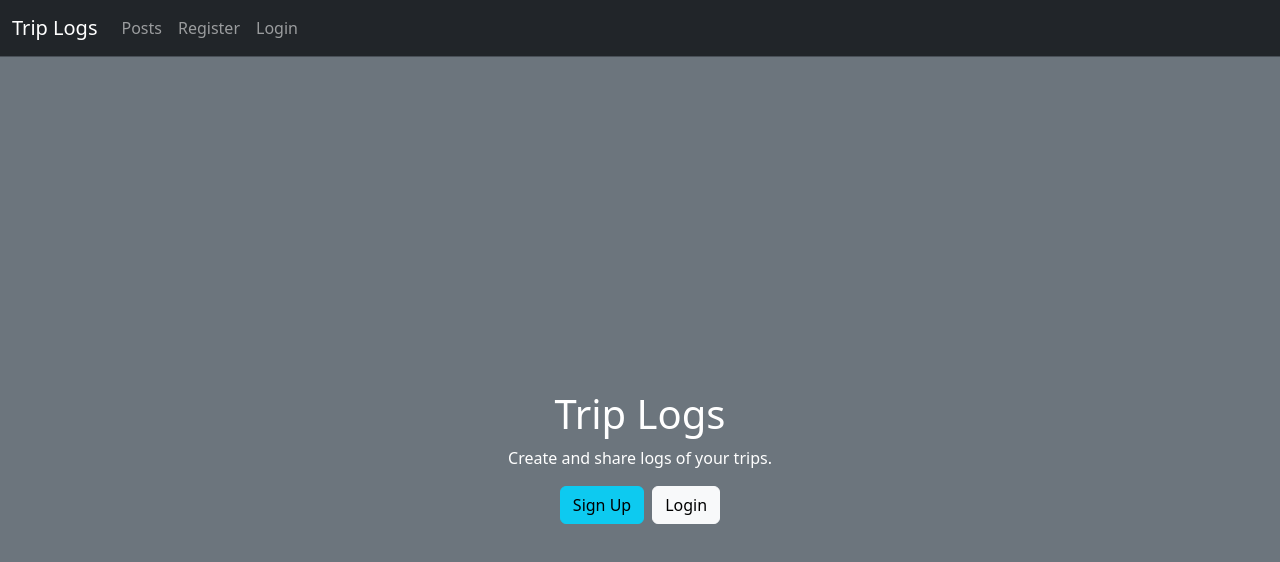
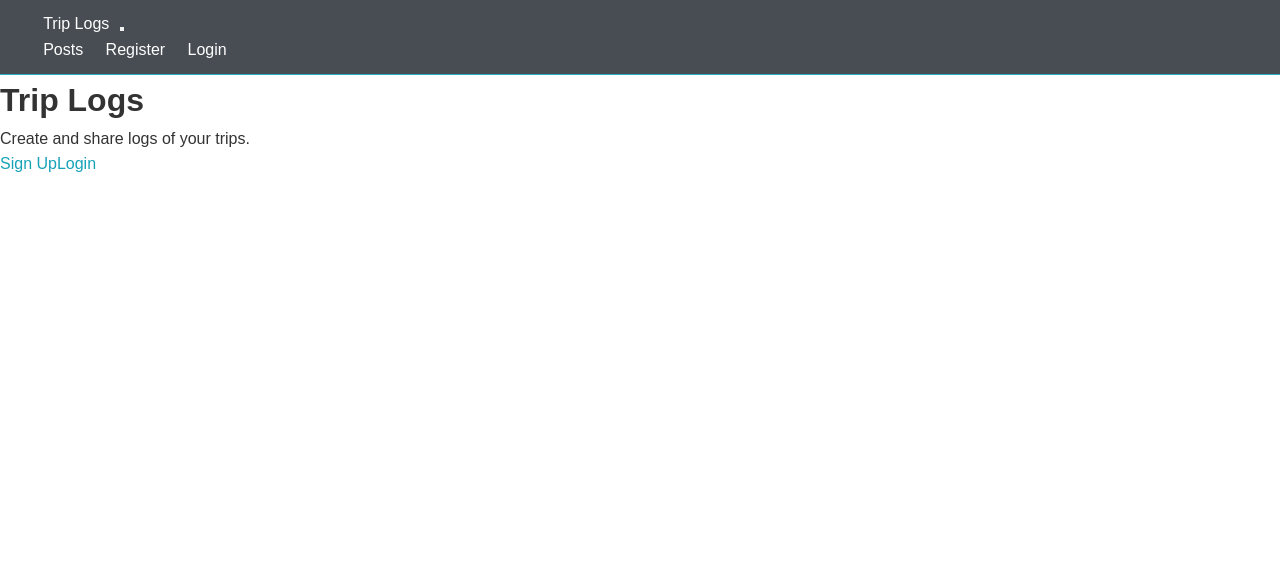
Before and after one commit to eduVaya/tripLog, a React (Create React App) app in the folder client/: page / in a window 1280 px wide. Shown: the top 562 px of the page. Built offline with nearby package versions, Linux system fonts and the light colour scheme; no server answers.

Commit message:
remove bootrap. add custom css

```diff
--- a/client/package.json
+++ b/client/package.json
@@ -8,10 +8,8 @@
     "@testing-library/react": "^13.4.0",
     "@testing-library/user-event": "^13.5.0",
     "axios": "^1.6.2",
-    "bootstrap": "^5.3.2",
     "moment": "^2.29.4",
     "react": "^18.2.0",
-    "react-bootstrap": "^2.9.1",
     "react-dom": "^18.2.0",
     "react-moment": "^1.1.3",
     "react-redux": "^9.0.4",
--- a/client/public/index.html
+++ b/client/public/index.html
@@ -9,11 +9,6 @@
   <meta name="description" content="Web site created using create-react-app" />
   <link rel="stylesheet" href="path/to/font-awesome/css/font-awesome.min.css">
   <link rel="manifest" href="%PUBLIC_URL%/manifest.json" />
-  <link href="https://cdn.jsdelivr.net/npm/bootstrap@5.3.2/dist/css/bootstrap.min.css" rel="stylesheet"
-    integrity="sha384-T3c6CoIi6uLrA9TneNEoa7RxnatzjcDSCmG1MXxSR1GAsXEV/Dwwykc2MPK8M2HN" crossorigin="anonymous">
-  <script src="https://cdn.jsdelivr.net/npm/bootstrap@5.3.2/dist/js/bootstrap.bundle.min.js"
-    integrity="sha384-C6RzsynM9kWDrMNeT87bh95OGNyZPhcTNXj1NW7RuBCsyN/o0jlpcV8Qyq46cDfL"
-    crossorigin="anonymous"></script>
   <title>Welcome to Trip Logs</title>
 </head>
 
--- a/client/src/App.css
+++ b/client/src/App.css
@@ -1,31 +1,49 @@
-.App {
-  text-align: center;
+:root {
+  --primary-color: #17a2b8;
+  --dark-color: #343a40;
+  --light-color: #f4f4f4;
+  --danger-color: #dc3545;
+  --success-color: #28a745;
 }
 
-
-.App-header {
-  background-color: #282c34;
-  min-height: 100vh;
-  display: flex;
-  flex-direction: column;
-  align-items: center;
-  justify-content: center;
-  font-size: calc(10px + 2vmin);
-  color: white;
+* {
+  box-sizing: border-box;
+  margin: 0;
+  padding: 0;
 }
 
-.App-link {
-  color: #61dafb;
+body {
+  font-family: 'Raleway', sans-serif;
+  font-size: 1rem;
+  line-height: 1.6;
+  background-color: #fff;
+  color: #333;
 }
 
-.landingContainer {
-  overflow: hidden;
-
+/* Navbar */
+.navbar {
+  display: flex;
+  justify-content: space-between;
+  align-items: center;
+  padding: 0.7rem 2rem;
+  width: 100%;
+  top: 0;
+  border-bottom: solid 1px var(--primary-color);
+  opacity: 0.9;
+  background-color: var(--dark-color);
 }
 
-.authContainer {
-  margin: auto;
-  padding: 0 2rem;
-  margin-top: 3rem;
-  margin-bottom: 3rem;
+.navbar a {
+  color: #fff;
+  padding: 0.45rem;
+  margin: 0 0.25rem;
 }
+
+.navbar a:hover {
+  color: var(--primary-color);
+}
+
+a {
+  color: var(--primary-color);
+  text-decoration: none;
+}
--- a/client/src/components/Navbar.js
+++ b/client/src/components/Navbar.js
@@ -10,7 +10,7 @@ export default () => {
         <>
             <Link className="nav-link" to="/myposts">My Posts</Link>
             <Link className="nav-link" to="/profile">Profile</Link>
-            <a className="nav-link" href="#!" onClick={() => { dispatch(logout()) }}>Logout</a>
+            <Link className="nav-link" to="/" onClick={() => { dispatch(logout()) }}>Logout</Link>
         </>
     );
     const guestLinks = (
@@ -21,7 +21,7 @@ export default () => {
     );
     return (
         <>
-            <nav className="navbar navbar-expand-lg bg-dark border-bottom border-body" data-bs-theme="dark">
+            <nav className="navbar" data-bs-theme="dark">
                 <div className="container-fluid">
                     <Link className="navbar-brand" to="/">Trip Logs</Link>
                     <button className="navbar-toggler" type="button" data-bs-toggle="collapse" data-bs-target="#navbarNavAltMarkup" aria-controls="navbarNavAltMarkup" aria-expanded="false" aria-label="Toggle navigation">
--- a/client/src/index.js
+++ b/client/src/index.js
@@ -1,7 +1,6 @@
 import React from 'react';
 import ReactDOM from 'react-dom/client';
 import App from './App';
-import '../node_modules/bootstrap/dist/css/bootstrap.min.css';
 
 const root = ReactDOM.createRoot(document.getElementById('root'));
 root.render(
```
Also changed, not shown: 1 other file (tests, documents, lock files or other folders).
